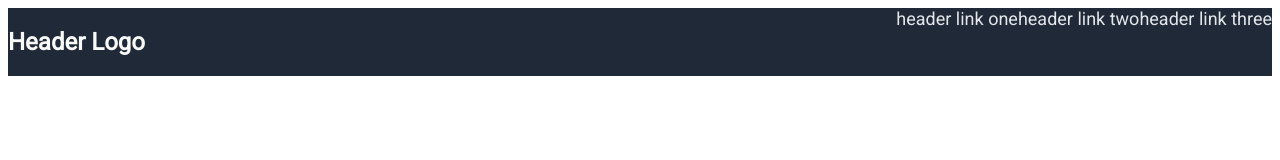
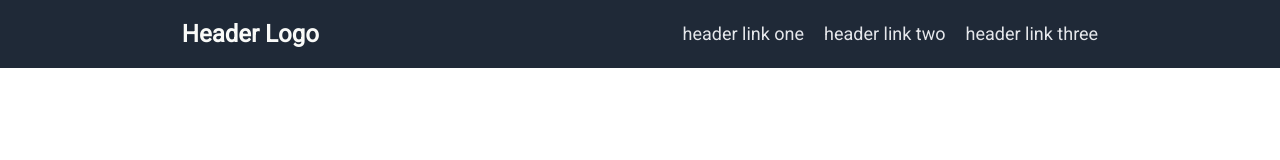
Before and after one commit to ahmadinator/landing-page, a plain HTML site: page index.html in a window 1280 px wide. Drawn offline with Linux system fonts and the light colour scheme.

Commit message:
Finish header

```diff
--- a/style.css
+++ b/style.css
@@ -2,6 +2,7 @@ body {
     display: flex;
     flex-direction: column;
     font-family: "Roboto", system-ui, Verdana, sans-serif;
+    margin: 0;
 }
 
 .top-blue {
@@ -9,7 +10,8 @@ body {
 }
 .header {
     display: flex;
-    justify-content: space-between;
+    justify-content: space-around;
+    align-items: center;
 }
 .header-logo {
     font-size: 24px;
@@ -18,6 +20,7 @@ body {
 }
 .links {
     display: flex;
+    gap: 20px;
     justify-content: space-around;
     font-size: 18px;
     color: #e5e7eb;
```
